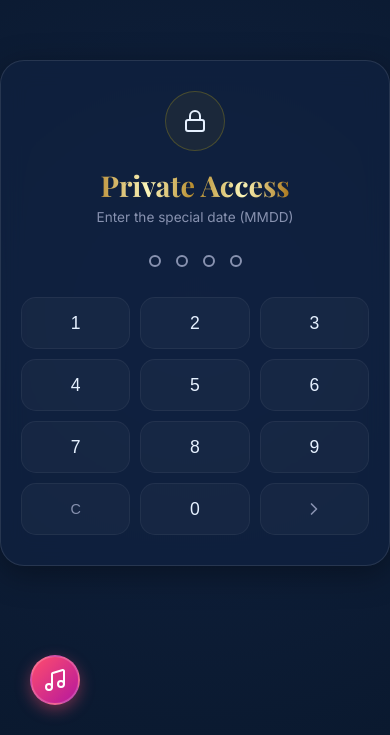
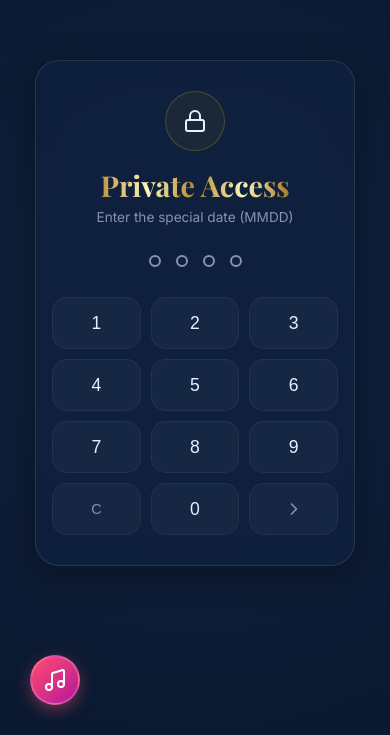
Before and after one commit to shashinirathnayake2111-afk/Surprise-Birthday-Card, a React (Vite) app: page / in a window 390 px wide. Shown: the part 109-844 px from the top of the page. Built offline with nearby package versions, Linux system fonts and the light colour scheme; a web font is replaced by a local one.

Commit message:
Adding lockscreen response

```diff
--- a/src/components/LockScreen.css
+++ b/src/components/LockScreen.css
@@ -11,6 +11,7 @@
 
 .lock-content-wrapper {
   width: 320px;
+  max-width: calc(100% - 32px);
   padding: 40px 20px;
   text-align: center;
   display: flex;
@@ -97,8 +98,7 @@
 
 @media (max-width: 400px) {
   .lock-content-wrapper {
-    width: 100%;
-    padding: 30px 20px;
+    padding: 30px 16px;
   }
 
   .numpad-grid {
```
